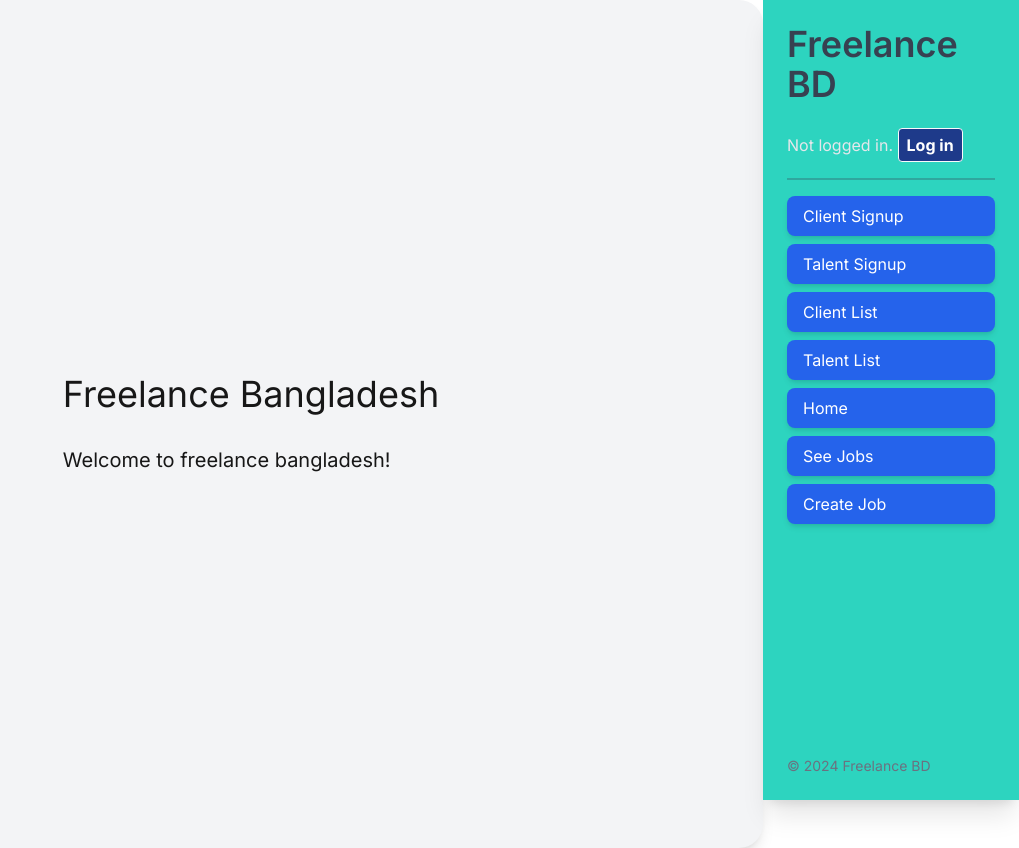
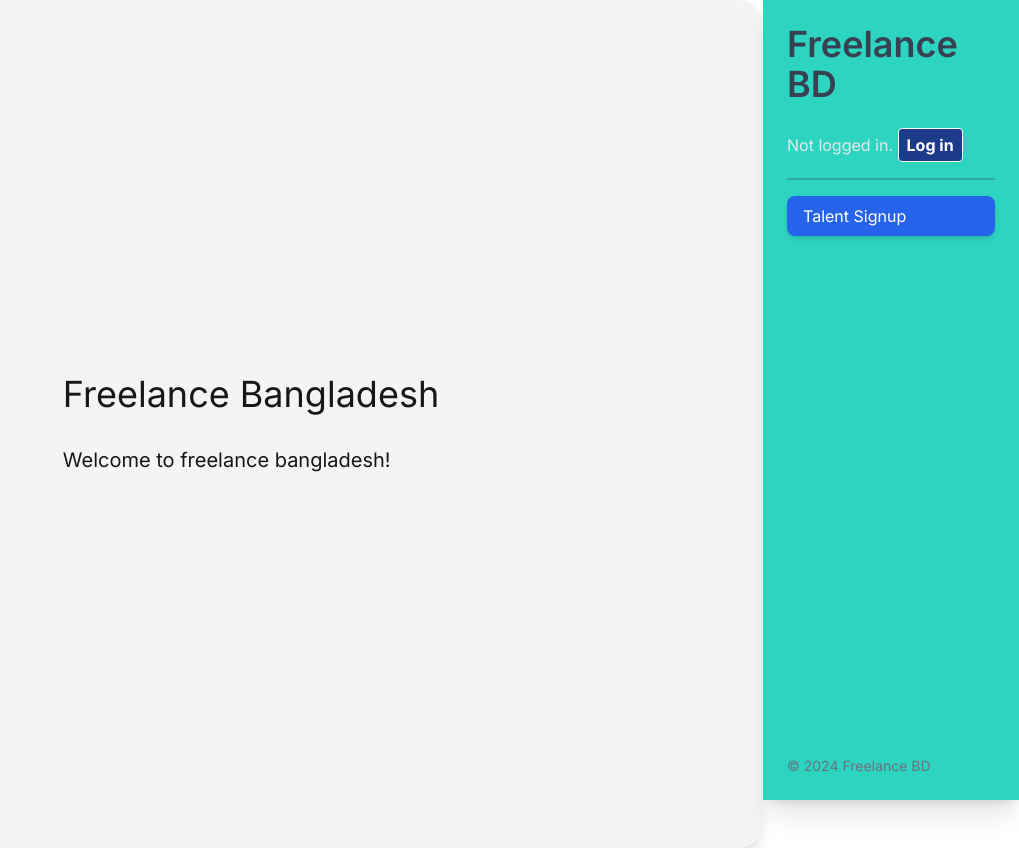
Before and after one commit to sayeed1999/freelance-bangladesh, a Next.js app in the folder freelance-bangladesh-client/: page / in a window 1280 px wide. Shown: the whole page, without its empty margins (261-1280 px from the left). Built offline with nearby package versions, Linux system fonts and the light colour scheme; no server answers.

Commit message:
feat: hide nav items based on role

```diff
--- a/freelance-bangladesh-client/components/nav.tsx
+++ b/freelance-bangladesh-client/components/nav.tsx
@@ -1,3 +1,5 @@
+import { authOptions } from "@/app/api/auth/[...nextauth]/route";
+import { getServerSession } from "next-auth";
 import Link from "next/link";
 import { ReactNode } from "react";
 
@@ -21,18 +23,22 @@ const navItems = [
   {
     name: "Client Signup",
     path: "/signup/client",
+    requireRole: "admin",
   },
   {
     name: "Talent Signup",
     path: "/signup/talent",
+    publicRoute: true,
   },
   {
     name: "Client List",
     path: "/admin-dashboard/clients",
+    requireRole: "admin",
   },
   {
     name: "Talent List",
     path: "/admin-dashboard/talents",
+    requireRole: "admin",
   },
   {
     name: "Home",
@@ -45,17 +51,26 @@ const navItems = [
   {
     name: "Create Job",
     path: "/jobs/create",
+    requireRole: "client",
   },
 ];
 
-export default function Nav() {
+export default async function Nav() {
+  const session = await getServerSession(authOptions);
+
   return (
     <ul className="mt-3">
-      {navItems.map((item, index) => (
-        <li key={index} className="my-2">
-          <NavLink href={item.path}>{item.name}</NavLink>
-        </li>
-      ))}
+      {navItems
+        .filter((item) => {
+          if (item.publicRoute) return !session; // skip public routes for logged in state
+          if (session && !item.requireRole) return true;
+          return session?.roles?.includes(item.requireRole);
+        })
+        .map((item, index) => (
+          <li key={index} className="my-2">
+            <NavLink href={item.path}>{item.name}</NavLink>
+          </li>
+        ))}
     </ul>
   );
 }
```
